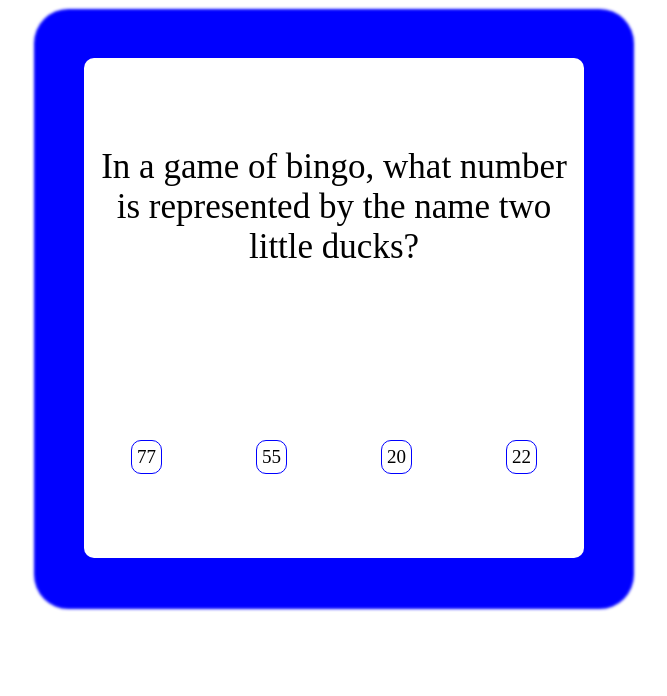
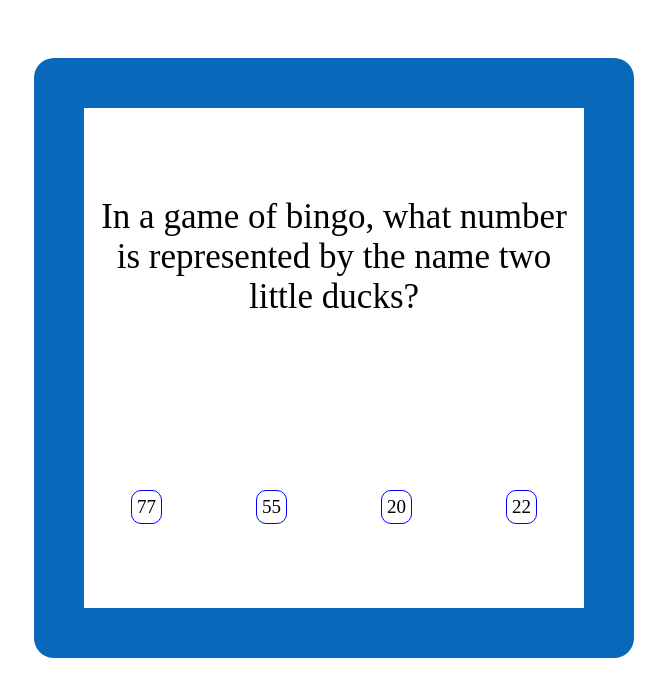
Before and after one commit to pociust/tandem-code-challenge, a Vue app: page /quiz in a window 1280 px wide. Shown: the top 696 px of the page, without its empty margins (306-973 px from the left). Built offline with nearby package versions, Linux system fonts and the light colour scheme.

Commit message:
changed shadow-box to borders and added theme colors

```diff
--- a/src/pages/Quiz.vue
+++ b/src/pages/Quiz.vue
@@ -15,13 +15,16 @@
     width: 500px
 
   .regular-shadow
-    box-shadow: 0px 1px 3px 50px blue
+    border: 50px solid #0a68ba
+    border-radius: 20px
 
   .right-shadow
-    box-shadow: 0px 1px 3px 50px green
+    border: 50px solid #0ABAB5
+    border-radius: 20px
 
   .wrong-shadow
-    box-shadow: 0px 1px 3px 50px red
+    border: 50px solid #e86f6d
+    border-radius: 20px
 
   .content-flex
     height: 100%
```
